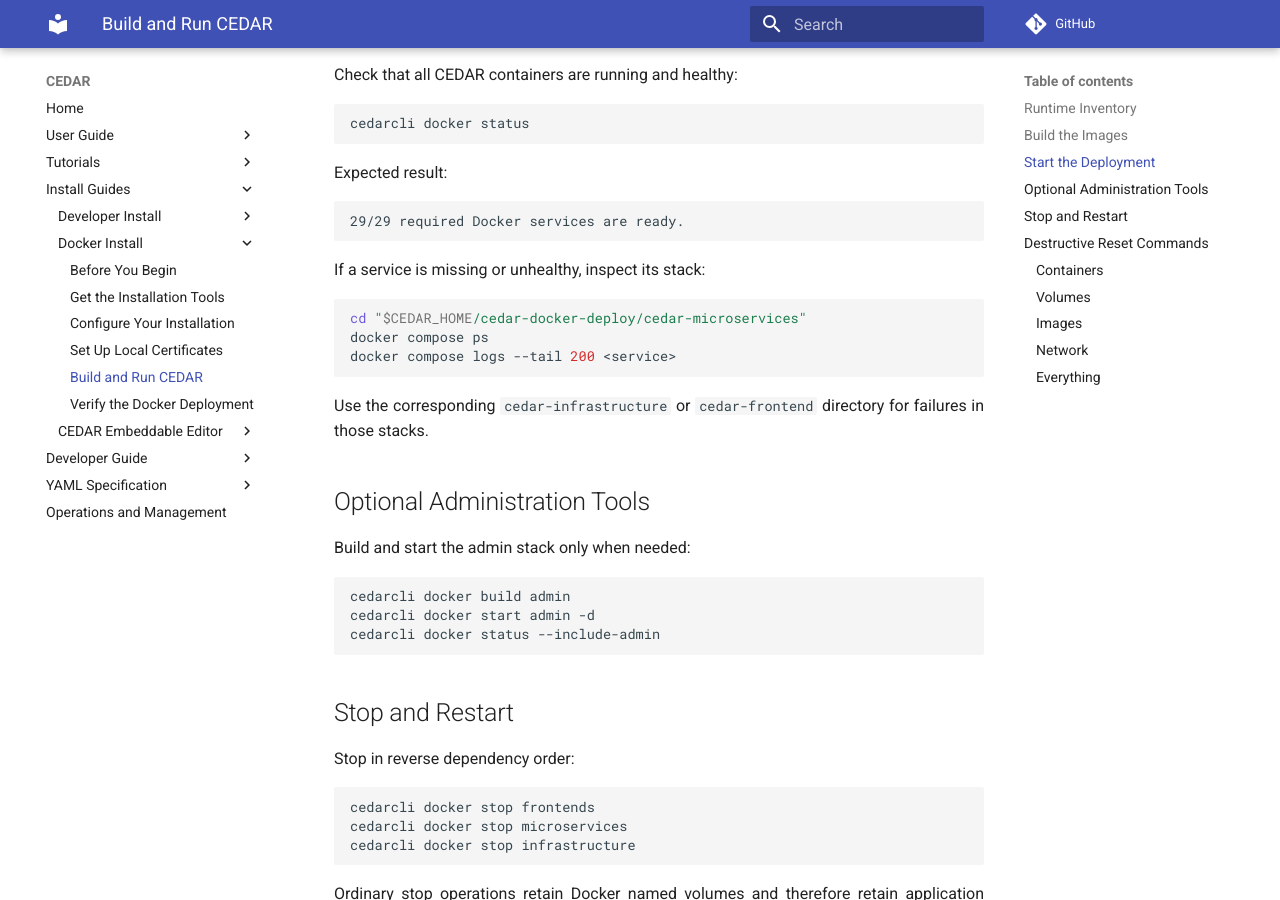
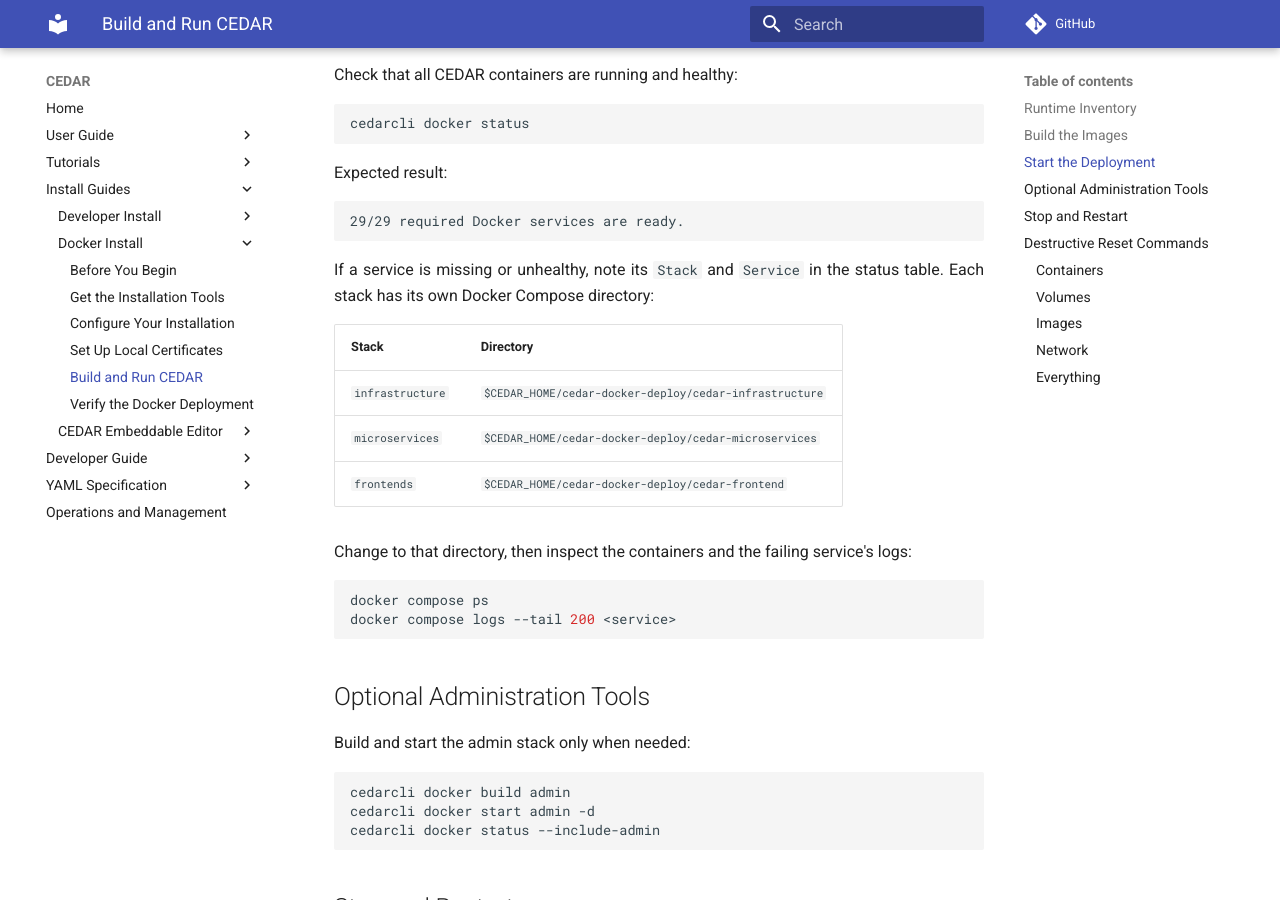
Before and after one commit to metadatacenter/cedar-mkdocs, an MkDocs documentation site: the page built from docs/install-docker-eval/build-and-run.md, in a window 1280 px wide and 900 px high, scrolled down 1969 px. Built offline with MkDocs 1.6.1 and Material for MkDocs 9.7.7, drawn with Linux system fonts in a browser that asks for light colours; comment, search, counter and statistics services are not loaded.

Commit message:
docs: clarify Docker service troubleshooting

````diff
--- a/docs/install-docker-eval/build-and-run.md
+++ b/docs/install-docker-eval/build-and-run.md
@@ -85,16 +85,21 @@
 29/29 required Docker services are ready.
 ```
 
-If a service is missing or unhealthy, inspect its stack:
+If a service is missing or unhealthy, note its `Stack` and `Service` in the status table. Each stack
+has its own Docker Compose directory:
+
+| Stack | Directory |
+| --- | --- |
+| `infrastructure` | `$CEDAR_HOME/cedar-docker-deploy/cedar-infrastructure` |
+| `microservices` | `$CEDAR_HOME/cedar-docker-deploy/cedar-microservices` |
+| `frontends` | `$CEDAR_HOME/cedar-docker-deploy/cedar-frontend` |
+
+Change to that directory, then inspect the containers and the failing service's logs:
 
 ```bash
-cd "$CEDAR_HOME/cedar-docker-deploy/cedar-microservices"
 docker compose ps
 docker compose logs --tail 200 <service>
 ```
-
-Use the corresponding `cedar-infrastructure` or `cedar-frontend` directory for failures in those
-stacks.
 
 ## Optional Administration Tools
 
````
